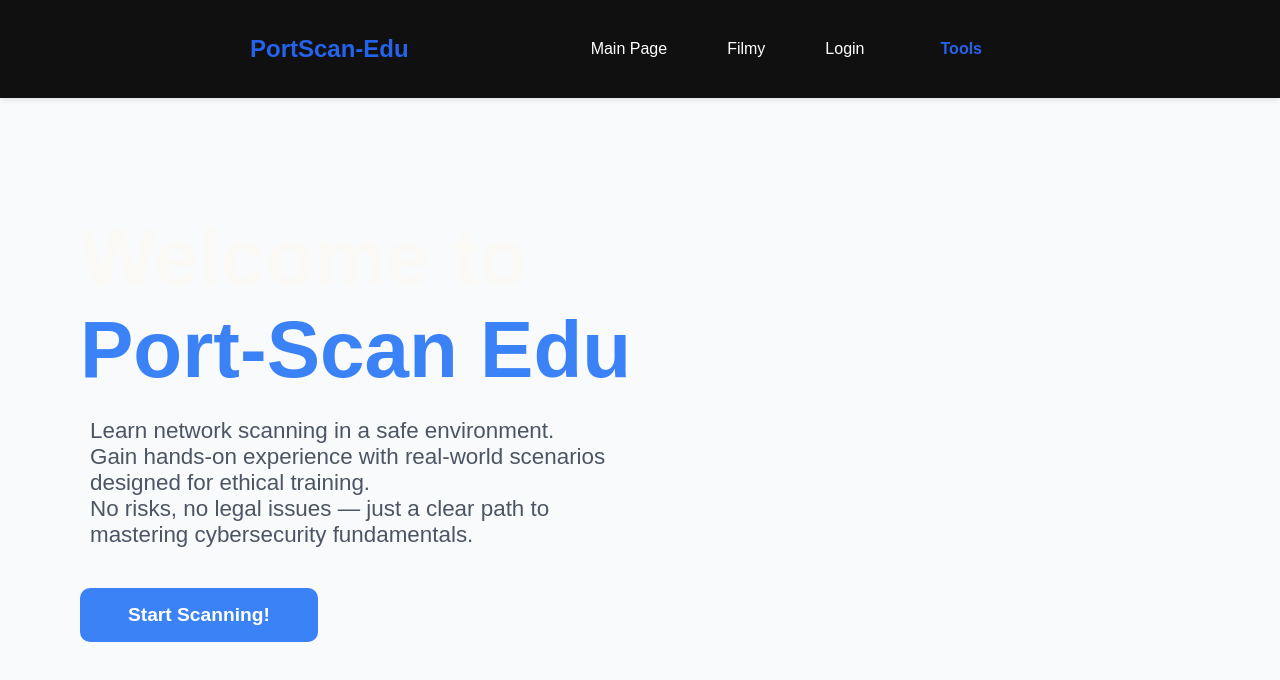
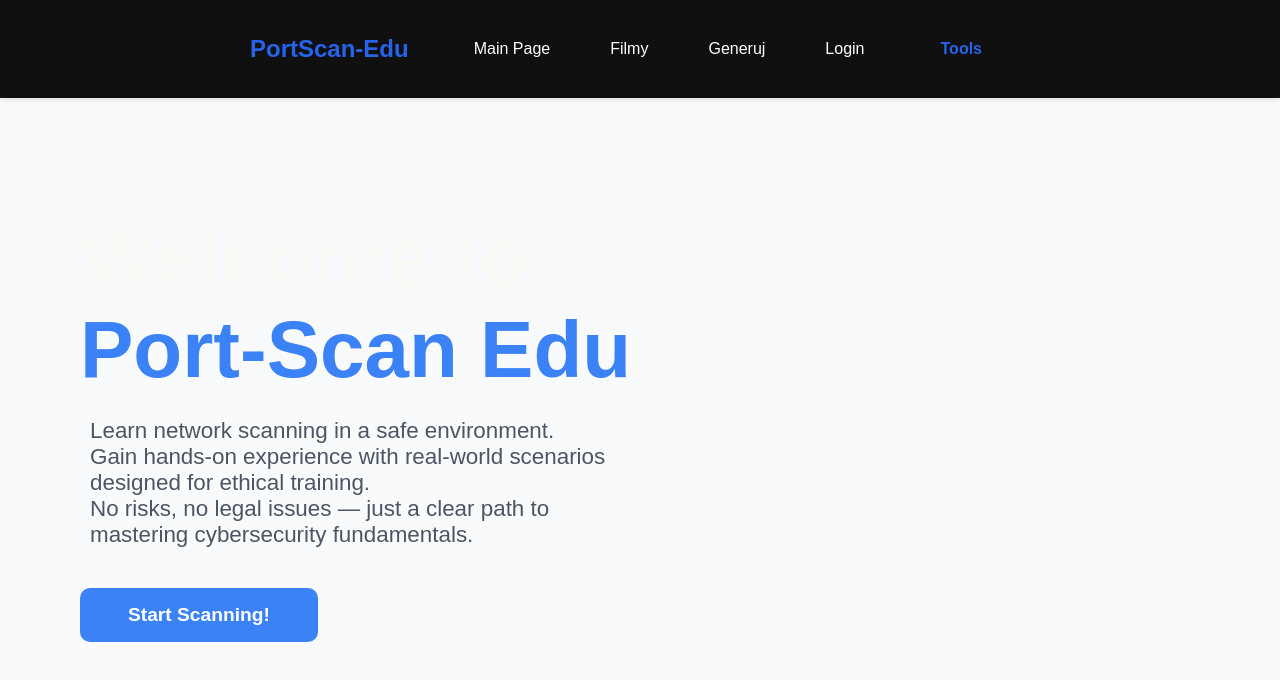
Before and after one commit to nededos/AutoReviewByAI, a React (Create React App) app in the folder auto_review_react-app/: page / in a window 1280 px wide. Shown: the top 680 px of the page. Built offline with nearby package versions, Linux system fonts and the light colour scheme.

Commit message:
dodanie generuj w navie xd

```diff
--- a/auto_review_react-app/src/components/navbar/navbar.js
+++ b/auto_review_react-app/src/components/navbar/navbar.js
@@ -21,6 +21,7 @@ const NavBar = () => {
         <ul className="nav-links">
           <li><Link to="/">Main Page</Link></li>
           <li><Link to="/filmy">Filmy</Link></li>
+          <li><Link to="/recenzja">Generuj</Link></li>
           {token ? (
             <>
               <li><button onClick={handleLogout}>Log Out</button></li>
```
